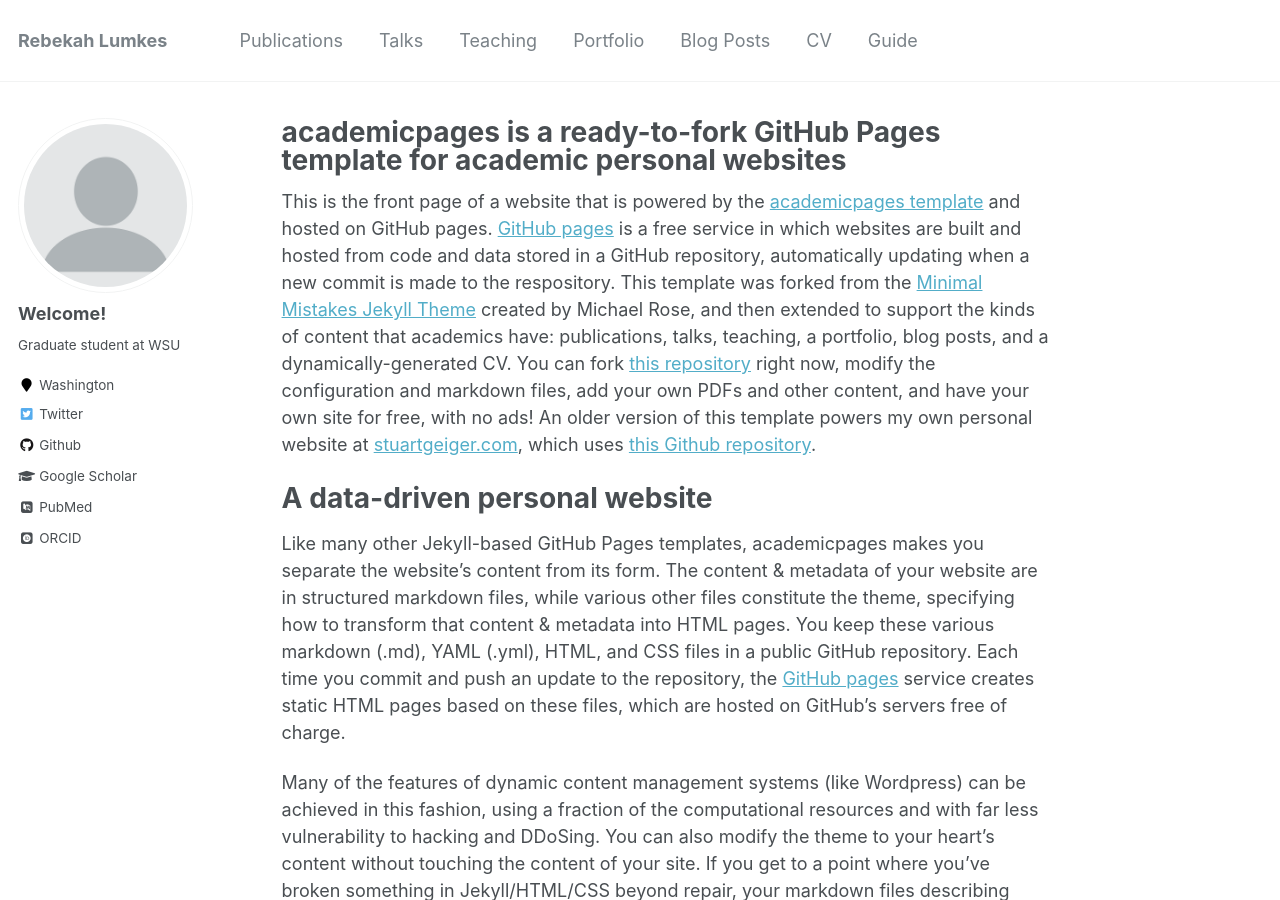
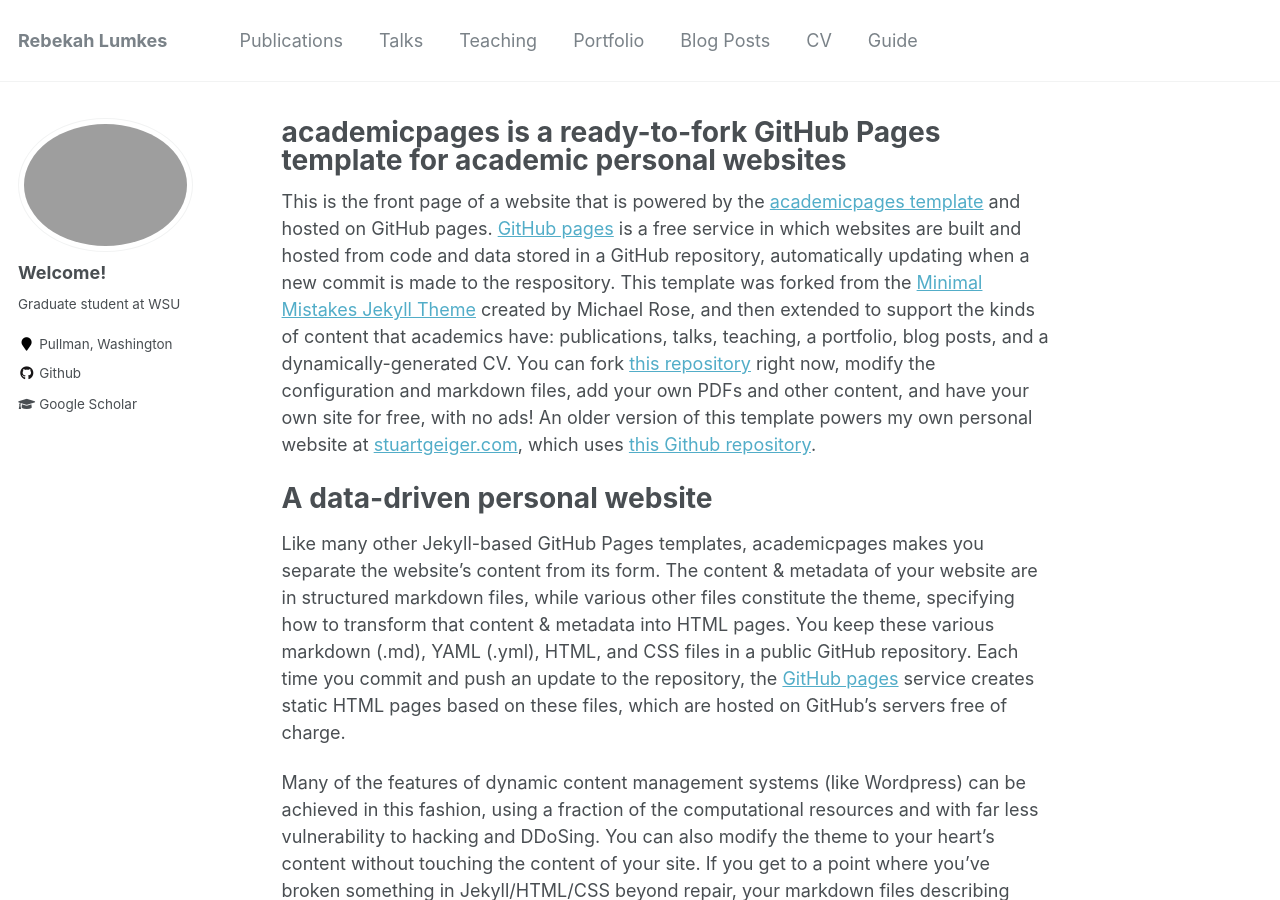
Before and after one commit to rlumkes/rlumkes.github.io, a Jekyll site: the page built from _pages/about.md, in a window 1280 px wide and 900 px high. Built offline with Jekyll 4.4.1, drawn with Linux system fonts in a browser that asks for light colours; some web fonts are replaced.

Commit message:
Updated profile pic

```diff
--- a/_config.yml
+++ b/_config.yml
@@ -81,11 +81,11 @@ analytics:
 # Site Author
 author:
   name             : "Welcome!"
-  avatar           : "profile.png"
+  avatar           : "20200617_112630.jpg"
   bio              : "Graduate student at WSU"
-  location         : "Washington"
+  location         : "Pullman, Washington"
   employer         :
-  pubmed           : "https://www.ncbi.nlm.nih.gov/pubmed/?term=john+snow"
+  pubmed           : #"https://www.ncbi.nlm.nih.gov/pubmed/?term=john+snow"
   googlescholar    : "http://scholar.google.com/citations?view_op=list_works&hl=en&user=EOvPbDMAAAAJ&gmla=AJsN-F7h0tHlSU-qea11X3V6UA0sbhPITGwpjLxHKfXV6BWRAVqdfTb8lROlo62CaXvAXD9QtAPoCrdlyOsqUydobwoGp9LuanVEQpoR3_sX27_EMxrCvMdrNIov0Phon6QmapU3gucA"
   email            :
   researchgate     :  # example: "https://www.researchgate.net/profile/yourprofile"
@@ -103,13 +103,13 @@ author:
   impactstory      : #"https://profiles.impactstory.org/u/xxxx-xxxx-xxxx-xxxx"
   lastfm           :
   linkedin         :
-  orcid            : "http://orcid.org/yourorcidurl"
+  orcid            : #"http://orcid.org/yourorcidurl"
   pinterest        :
   soundcloud       :
   stackoverflow    : # http://stackoverflow.com/users/123456/username
   steam            :
   tumblr           :
-  twitter          : "replacethistwitterhandle"
+  twitter          : #"replacethistwitterhandle"
   vine             :
   weibo            :
   xing             :
```
